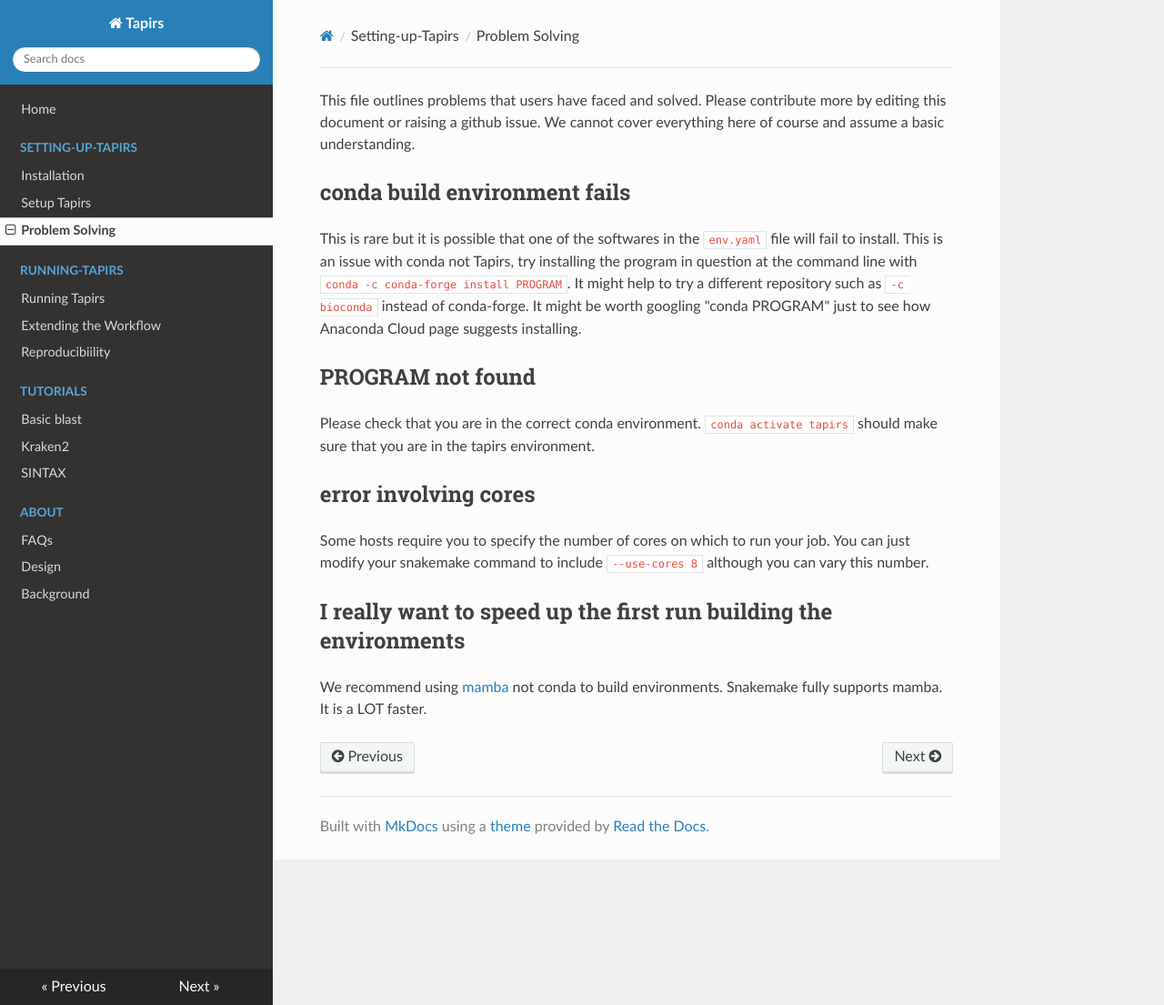
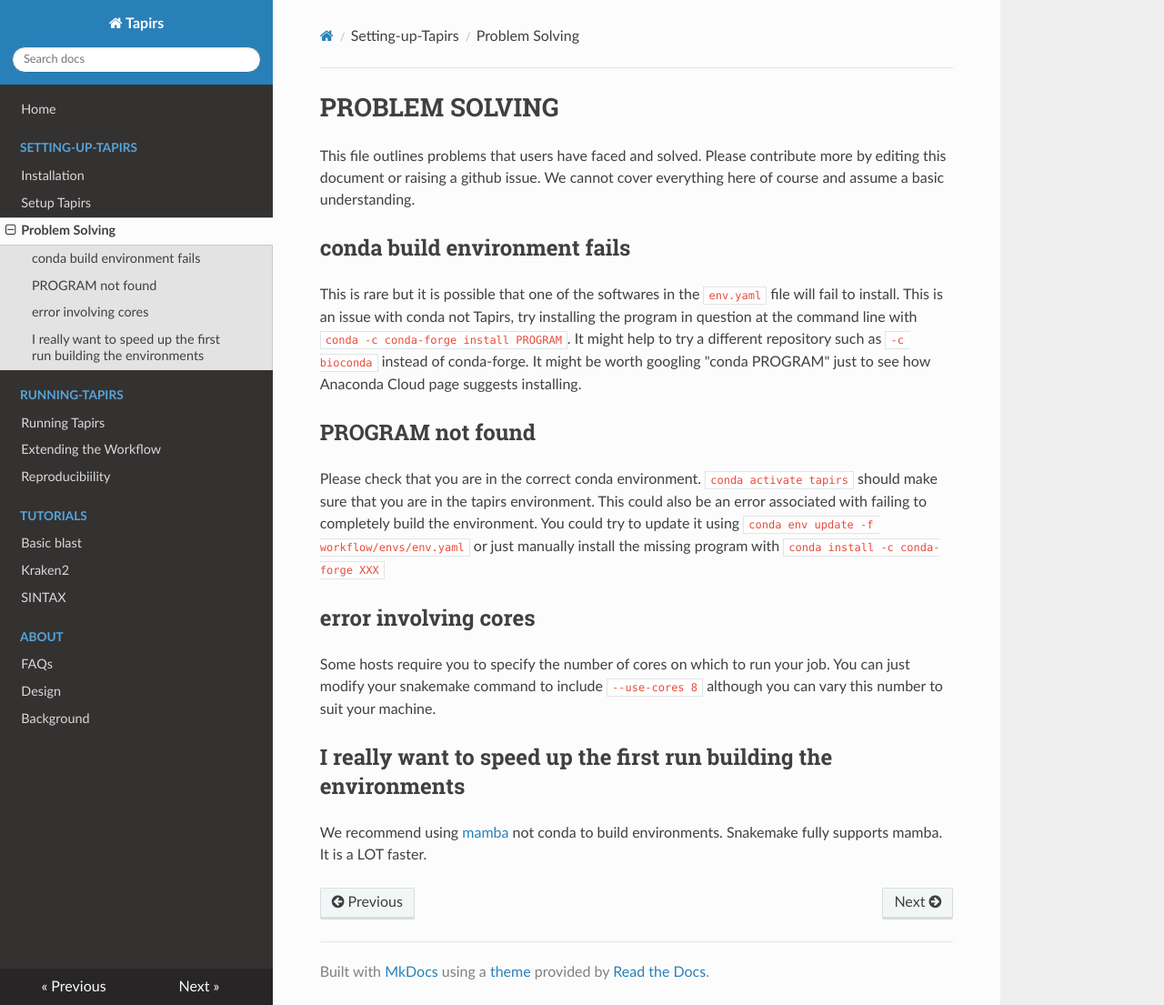
Before and after one commit to EvoHull/Tapirs, an MkDocs documentation site: the page built from docs/Setting-up-Tapirs/problem-solving.md, in a window 1280 px wide and 1105 px high. Shown: the whole window at 91% size. Built offline with MkDocs 1.6.1, drawn with Linux system fonts in a browser that asks for light colours; nearby versions of some CDN libraries.

Commit message:
docs update

```diff
--- a/docs/Setting-up-Tapirs/problem-solving.md
+++ b/docs/Setting-up-Tapirs/problem-solving.md
@@ -1,3 +1,5 @@
+# PROBLEM SOLVING
+
 This file outlines problems that users have faced and solved. Please contribute more by editing this document or raising a github issue. We cannot cover everything here of course and assume a basic understanding.
 
 ## conda build environment fails
@@ -6,11 +8,11 @@
 
 ## PROGRAM not found
 
-Please check that you are in the correct conda environment. `conda activate tapirs` should make sure that you are in the tapirs environment.
+Please check that you are in the correct conda environment. `conda activate tapirs` should make sure that you are in the tapirs environment. This could also be an error associated with failing to completely build the environment. You could try to update it using `conda env update -f workflow/envs/env.yaml` or just manually install the missing program with `conda install -c conda-forge XXX`
 
 ## error involving cores
 
-Some hosts require you to specify the number of cores on which to run your job. You can just modify your snakemake command to include `--use-cores 8` although you can vary this number.
+Some hosts require you to specify the number of cores on which to run your job. You can just modify your snakemake command to include `--use-cores 8` although you can vary this number to suit your machine.
 
 ## I really want to speed up the first run building the environments
 
```
